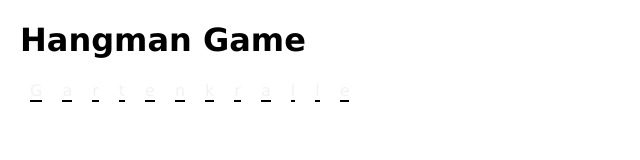
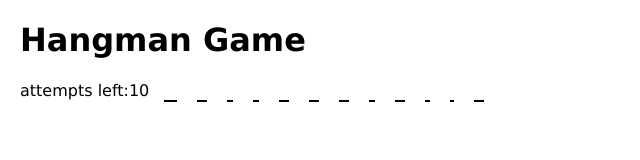
Before and after one commit to Student-Torsten/Hangman-Game, a plain HTML site: page index.html in a window 1280 px wide. Shown: the whole page, without its empty margins (0-640 px from the left). Drawn offline with Linux system fonts and the light colour scheme.

Commit message:
work in progress / game works with attempts counter, without ´game over´and displayed wrong attempts

```diff
--- a/index.html
+++ b/index.html
@@ -13,6 +13,7 @@
     </header>
 
     <main id="mainsection">
+      <p id="attempts">attempts left:</p>
       <div id="wordsection"></div>
     </main>
 
--- a/script.js
+++ b/script.js
@@ -1,22 +1,27 @@
 // gloabl variables
 const searchWord = "Gartenkralle";
 let searchWordArray = [];
-let searchWordLength = "";
+let searchWordLength = 0;
 let inputChar = "";
 let attempts = 10;
+let leftAttempts = 10;
+let wrongKeys = [];
 let domList = document.querySelector("#wordsection");
+
 /**
  * initial setup
  */
 splitWord();
 createFields();
+countWrongAttempts();
 
 /**
  * split the seachword in the characters
  */
 function splitWord() {
-  searchWordArray = searchWord.split("");
-  searchWordLength = searchWordArray.length;
+  searchWordArray = searchWord;
+  //  searchWordArray = searchWord.split("");
+  searchWordLength = searchWord.length;
 }
 
 /**
@@ -25,8 +30,9 @@ function splitWord() {
 function createFields() {
   let main = document.querySelector("#wordsection");
 
-  for (let i = 0; i < searchWordLength; i++) {
-    let characterFromArray = searchWordArray[i];
+  for (let i = 0; i < searchWord.length; i++) {
+    //let characterFromArray = searchWordArray[i];
+    let characterFromArray = searchWord[i];
 
     let characterField = document.createElement("div");
     let characterplace = document.createElement("p");
@@ -42,6 +48,11 @@ function createFields() {
 }
 
 /**
+ * attempt counter
+ */
+function attemptCounter() {}
+
+/**
  * get the keyboard input
  */
 document.body.addEventListener("keyup", (event) => {
@@ -50,28 +61,42 @@ document.body.addEventListener("keyup", (event) => {
 });
 
 /**
- * check the keyboard input with the searchWord
+ * check the keyboard input with the searchWord, write the wrong input in the array
  */
 function checkInput() {
   if (attempts > 0) {
+    let counter = 0;
+
     for (let toValidate of domList.children) {
       let li = toValidate;
       let wordChar = li.getAttribute("data-char").toLowerCase();
       let pChar = toValidate.querySelector("p");
 
       if (wordChar === inputChar) {
-        console.log(true);
-
-        console.log(pChar);
+        counter = counter + 1;
         pChar.classList.remove("hidden");
       }
+    }
+    let check = wrongKeys.includes(inputChar);
 
-      /*if (wordChar === inputChar) {
-        let pChar = document.querySelector(".hidden");
-        console.log(pChar);
-      }*/
+    if (counter === 0 && check === false) {
+      wrongKeys.push(inputChar);
     }
-  } else {
-    //game over
   }
+  countWrongAttempts();
 }
+/**
+ * update and display the left attempts
+ */
+function countWrongAttempts() {
+  leftAttempts = attempts - wrongKeys.length;
+  let domAttempt = document.querySelector("#attempts");
+  let counter = document.createElement("p");
+  counter.innerText = leftAttempts;
+  counter.classList.add("counter");
+  let counterp = document.querySelector(".counter");
+  if (counterp != null) {
+    counterp.remove();
+  }
+  domAttempt.append(counter);
+}
--- a/style.css
+++ b/style.css
@@ -35,5 +35,11 @@ indiviual styles
   margin: 10px;
 }
 .hidden {
-  opacity: 5%;
+  opacity: 0%;
 }
+p {
+  margin-top: 30px;
+  padding-top: 20px;
+  width: 20px;
+  display: inline;
+}
```
